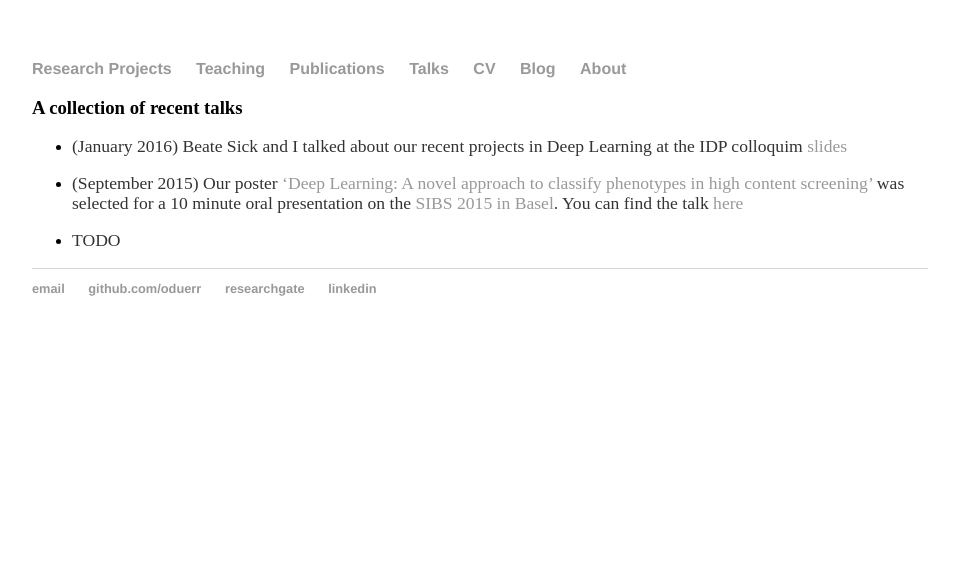
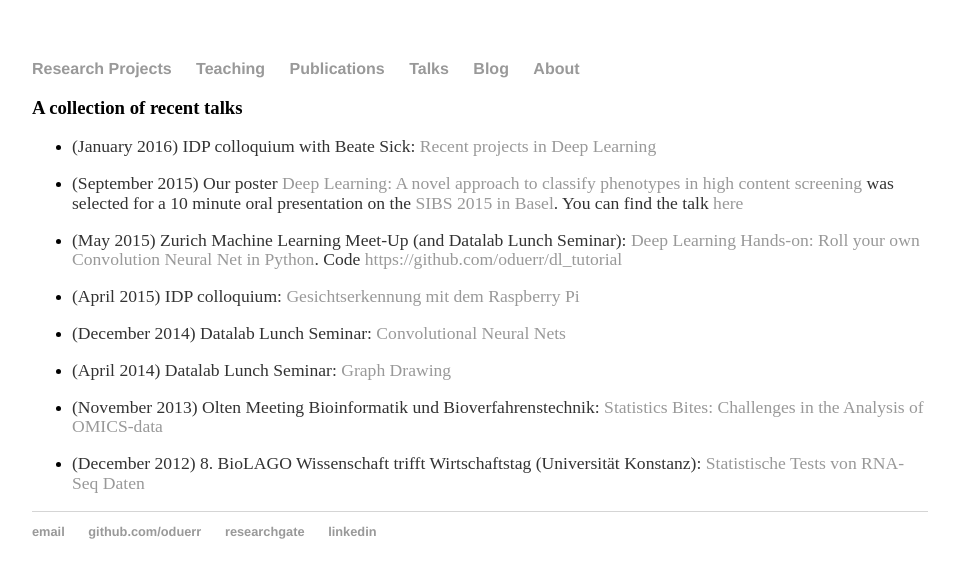
Before and after one commit to oduerr/oduerr.github.io, a Jekyll site: the page built from talks/index.md, in a window 1280 px wide. Shown: the top 578 px of the page, without its empty margins (160-1115 px from the left). Built offline with Jekyll 4.4.1, drawn with Linux system fonts in a browser that asks for light colours.

Commit message:
Adding Talks

```diff
--- a/_layouts/default.html
+++ b/_layouts/default.html
@@ -15,7 +15,6 @@
 		        	<li><a href="/teaching">Teaching</a></li>
 		        	<li><a href="/publications">Publications</a></li>
 		        	<li><a href="/talks">Talks</a></li>
-	        		<li><a href="/cv">CV</a></li>
 	        		<li><a href="/blog">Blog</a></li>
 	        		<li><a href="/about">About</a></li>
 	    		</ul>
--- a/about/index.html
+++ b/about/index.html
@@ -15,7 +15,7 @@ title: Oliver Dürr
       Hello, I am Oliver Dürr a theoretical / computational physicist by training. I am applying math using computers to all kind of interesting problems since nearly 20 years now. I am especially fascinated in data analysis and statistical learning (a.k.a. machine learning) and what is now called data science. In my research I am currently focusing on <em>deep learning</em>.
       </p>
       <p>
-      I work as an associate professor / senior lecturer (dozent) for statistical data analysis at the Zurich University of Applied Sciences (ZHAW) in Winterthur. My homebase is the institute of data analysis and process design (<a href='http://idp.zhaw.ch/'>IDP</a>). You can find me in my office <a href='https://home.zhaw.ch/~dueo/contact.html'>here</a>.  See <a href="/cv">CV</a> for more information on myself.
+      I work as an associate professor / senior lecturer (dozent) for statistical data analysis at the Zurich University of Applied Sciences (ZHAW) in Winterthur. My homebase is the institute of data analysis and process design (<a href='http://idp.zhaw.ch/'>IDP</a>). You can find me in my office <a href='https://home.zhaw.ch/~dueo/contact.html'>here</a>.
       </p>
     </td>
   </tr>
--- a/talks/index.md
+++ b/talks/index.md
@@ -6,8 +6,19 @@ author: "Oliver Dürr"
 
 ### A collection of recent talks
 
-* (January 2016) Beate Sick and I talked about our recent projects in Deep Learning at the IDP colloquim [slides](https://dl.dropboxusercontent.com/u/9154523/talks/Deep_Learning_Colloq_26_1_2016.pdf)
+* (January 2016) IDP colloquium with Beate Sick: [Recent projects in Deep Learning](https://dl.dropboxusercontent.com/u/9154523/talks/Deep_Learning_Colloq_26_1_2016.pdf)
 
-* (September 2015) Our poster ['Deep Learning: A novel approach to classify phenotypes in high content screening'](https://www.researchgate.net/publication/293817013_Deep_learning_A_novel_approach_to_classify_phenotypes_in_high_content_screening) was selected for a 10 minute oral presentation on the [SIBS 2015 in Basel](https://www.sibs2015.ethz.ch/). You can find the talk [here](https://dl.dropboxusercontent.com/u/9154523/talks/SIBS2015_final_as_hold.pdf)
+* (September 2015) Our poster [Deep Learning: A novel approach to classify phenotypes in high content screening](https://www.researchgate.net/publication/293817013_Deep_learning_A_novel_approach_to_classify_phenotypes_in_high_content_screening) was selected for a 10 minute oral presentation on the [SIBS 2015 in Basel](https://www.sibs2015.ethz.ch/). You can find the talk [here](https://dl.dropboxusercontent.com/u/9154523/talks/SIBS2015_final_as_hold.pdf)
 
-* TODO
+* (May 2015) Zurich Machine Learning Meet-Up (and Datalab Lunch Seminar): [Deep Learning Hands-on:
+Roll your own Convolution Neural Net in Python](https://dl.dropboxusercontent.com/u/9154523/talks/ConvNets_ZH_ML.pptx.pdf). Code [https://github.com/oduerr/dl_tutorial](https://github.com/oduerr/dl_tutorial)
+
+* (April 2015) IDP colloquium: [Gesichtserkennung mit dem Raspberry Pi](https://dl.dropboxusercontent.com/u/9154523/talks/FaceRec.pdf)
+
+* (December 2014) Datalab Lunch Seminar: [Convolutional Neural Nets](https://dl.dropboxusercontent.com/u/9154523/talks/ConvNets_17_Dec_1.pdf)
+
+* (April 2014) Datalab Lunch Seminar: [Graph Drawing](https://dl.dropboxusercontent.com/u/9154523/talks/GraphDrawing.pdf)
+
+* (November 2013) Olten Meeting Bioinformatik und Bioverfahrenstechnik: [Statistics Bites: Challenges in the Analysis of OMICS-data](http://www.biotechnet.ch/_doc/Oltenmeeting_2013.pdf)
+
+* (December 2012) 8. BioLAGO Wissenschaft trifft Wirtschaftstag (Universität Konstanz): [Statistische Tests von RNA-Seq Daten](https://dl.dropboxusercontent.com/u/9154523/talks/Biolago_2012_Oliver_Duerr.pdf)
```
